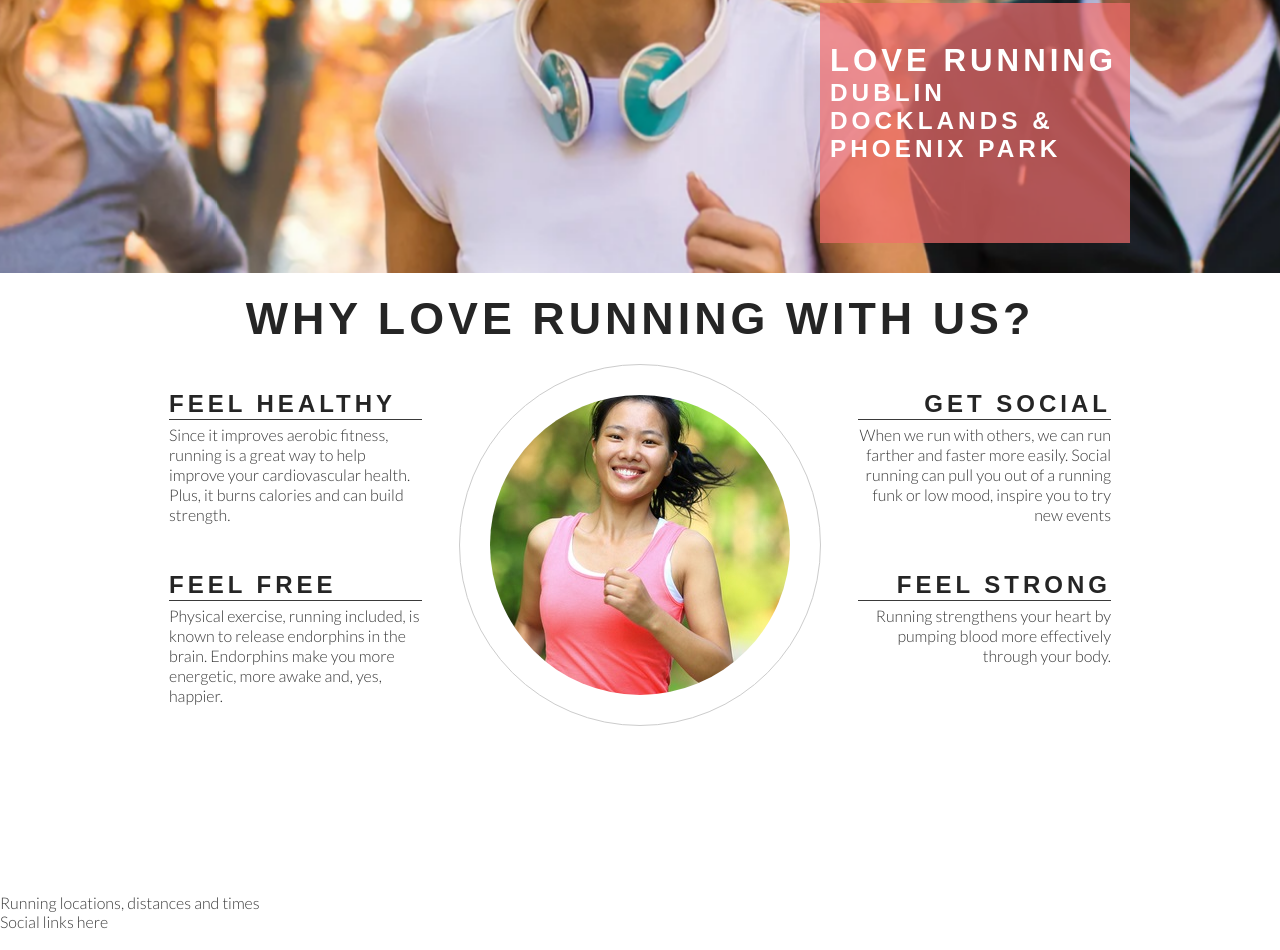
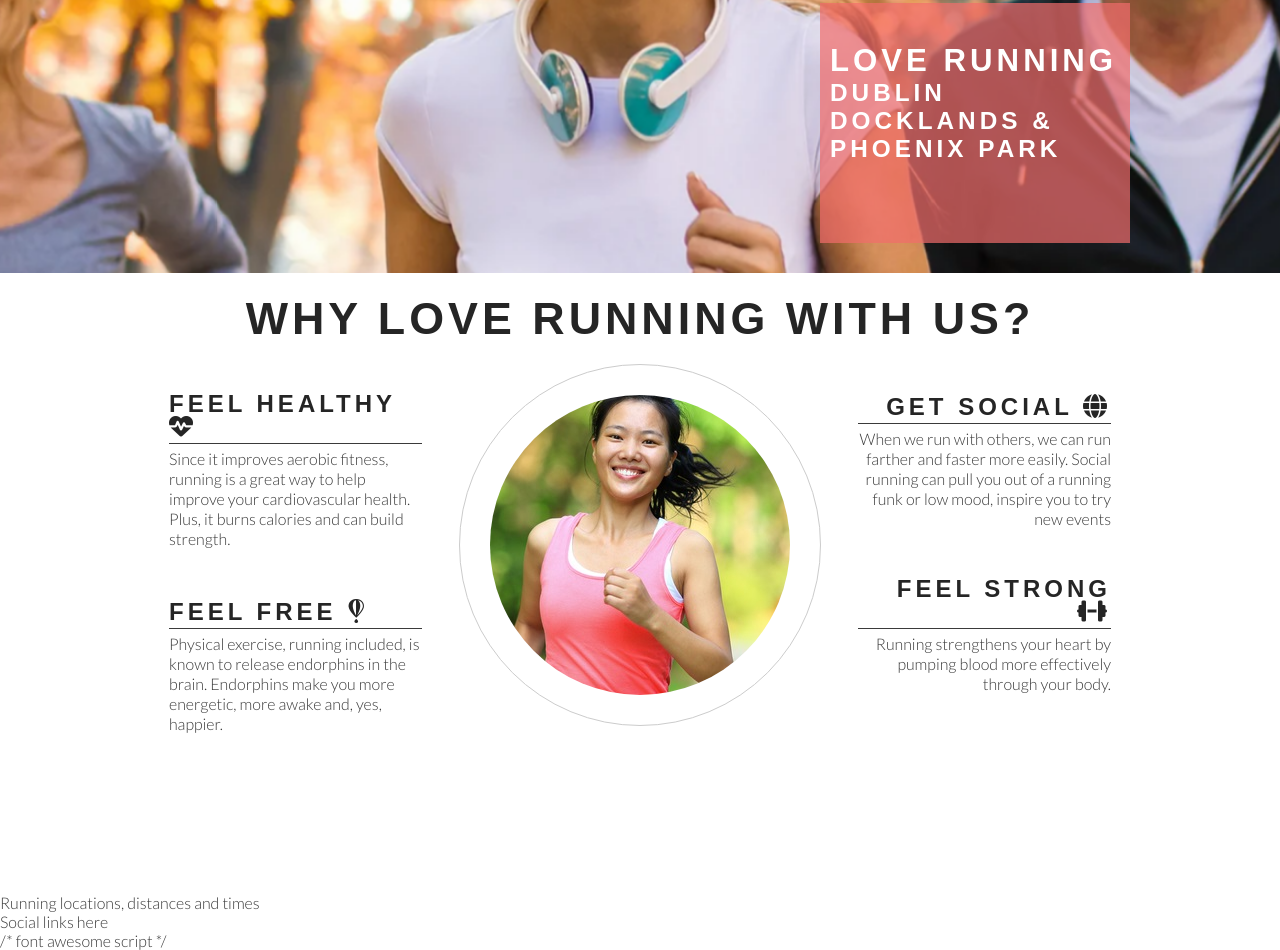
Before and after one commit to harry-c26/love-running, a plain HTML site: page index.html in a window 1280 px wide. Shown: the part 402-1352 px from the top of the page. Drawn offline with Linux system fonts and the light colour scheme.

Commit message:
Add Font Awesome icons to club ethos section

```diff
--- a/index.html
+++ b/index.html
@@ -42,7 +42,7 @@
         <h2 id="welcome">Why Love Running With Us?</h2>
         <div id="left-about">
             <div class="left-about-heading">
-                <h2>Feel Healthy</h2>
+                <h2>Feel Healthy <i class="fa-solid fa-heart-pulse"></i></h2>
                 <hr>
                 <p>
                     Since it improves aerobic fitness, running is a great way to help improve your cardiovascular
@@ -51,7 +51,7 @@
                 </p>
             </div>
             <div class="left-about-heading">
-                <h2>Feel Free</h2>
+                <h2>Feel Free <i class="fa-brands fa-fly"></i></h2>
                 <hr>
                 <p>
                     Physical exercise, running included, is known to release endorphins in the brain. Endorphins make
@@ -62,7 +62,7 @@
         </div>
         <div id="right-about">
             <div class="right-about-heading">
-                <h2>Get Social</h2>
+                <h2>Get Social <i class="fa-solid fa-globe"></i></h2>
                 <hr>
                 <p>
                     When we run with others, we can run farther and faster more easily. Social running can pull you out
@@ -71,7 +71,7 @@
                 </p>
             </div>
             <div class="right-about-heading">
-                <h2>Feel Strong</h2>
+                <h2>Feel Strong <i class="fa-solid fa-dumbbell"></i></h2>
                 <hr>
                 <p>
                     Running strengthens your heart by pumping blood more effectively through your body.
@@ -91,6 +91,9 @@
     <footer>
         Social links here
     </footer>
+
+    /* font awesome script */
+    <script src="https://kit.fontawesome.com/4401b114de.js" crossorigin="anonymous"></script>
 </body>
 
 </html>
```
